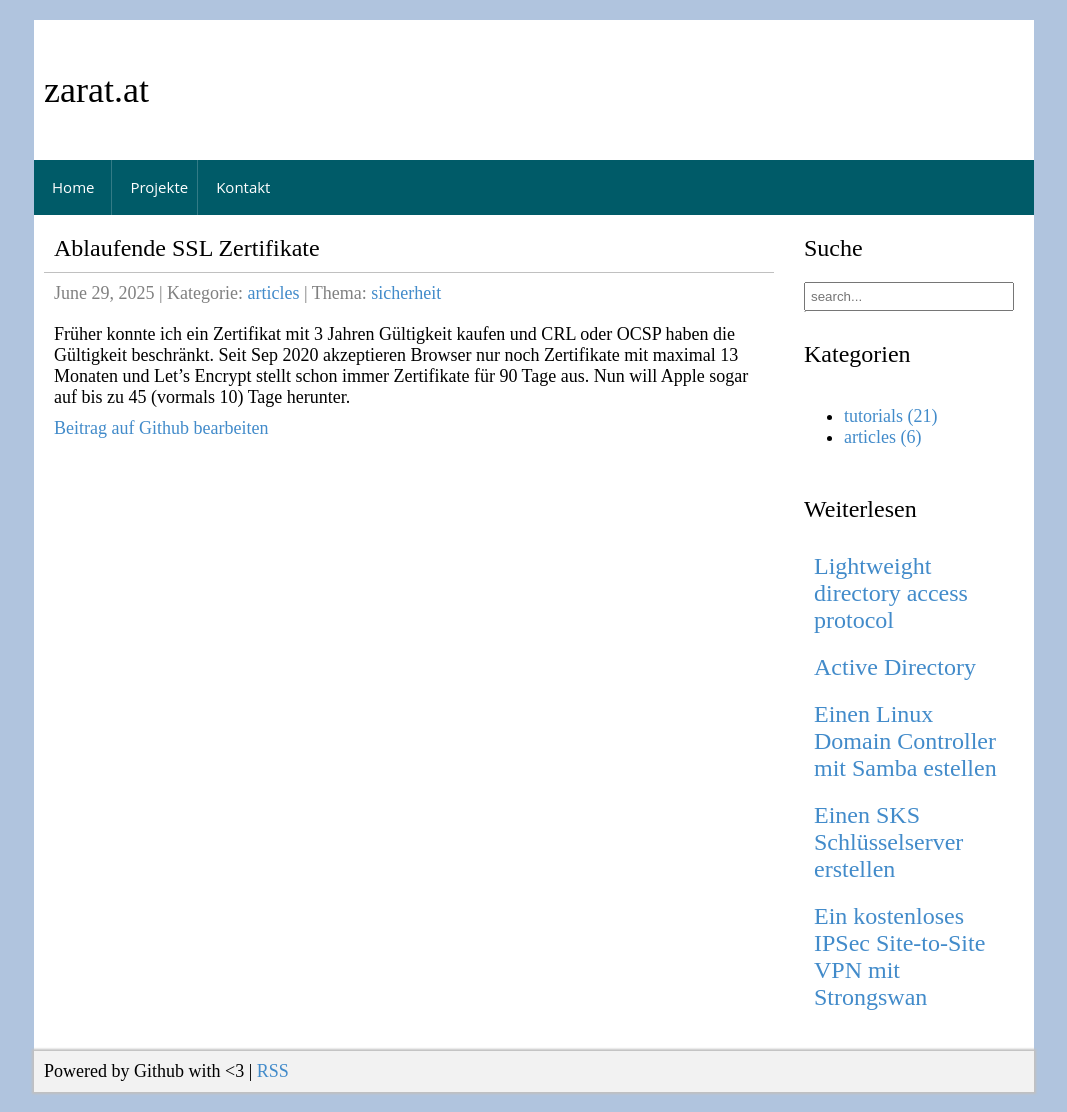
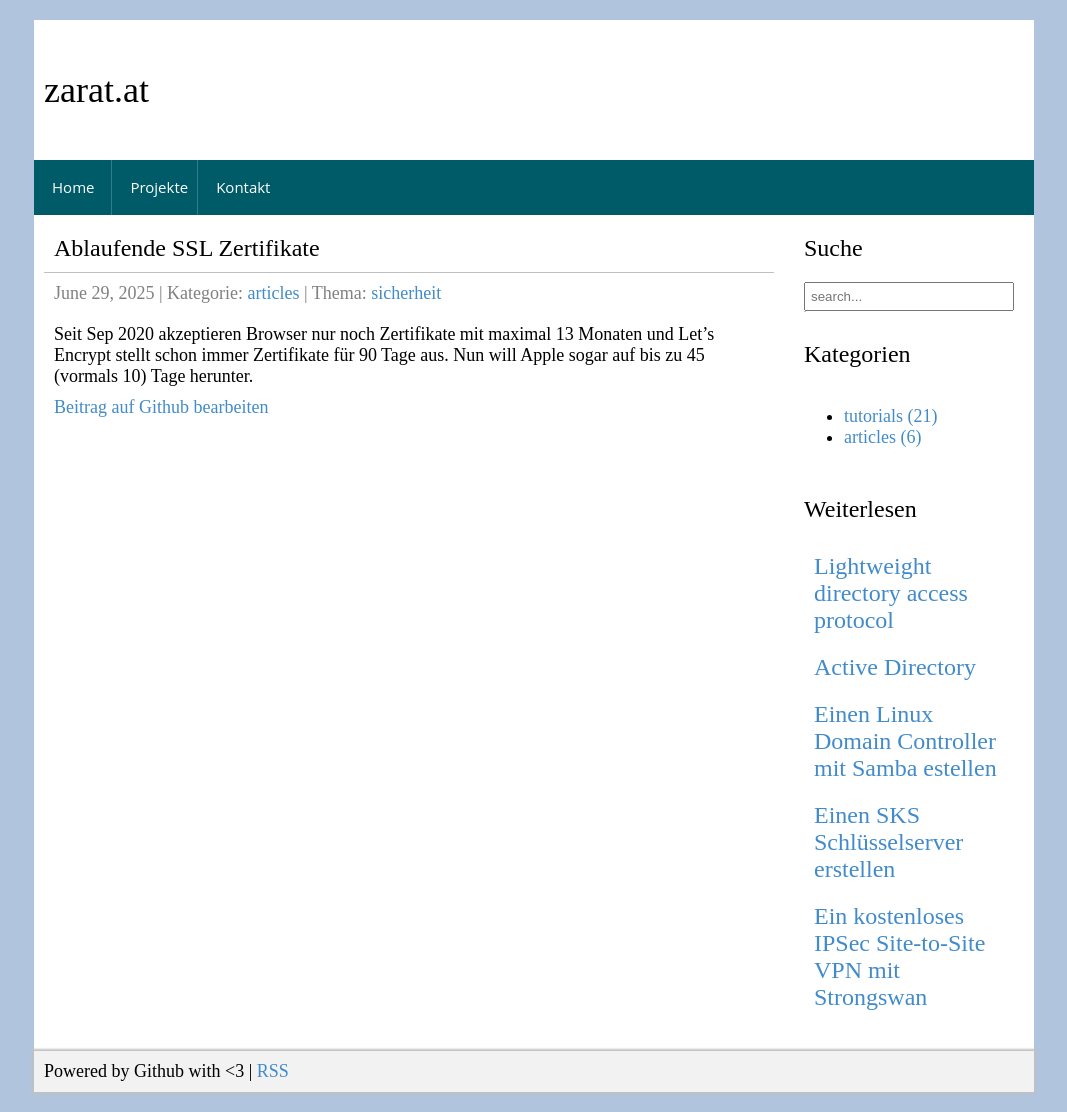
Before and after one commit to zarat/zarat.github.io, a Jekyll site: the page built from _posts/2025-06-29-ablaufende-ssl-zertifikate.markdown, in a window 1280 px wide. Shown: the whole page, without its empty margins (106-1173 px from the left). Built offline with Jekyll 4.4.1, drawn with Linux system fonts in a browser that asks for light colours.

Commit message:
Update 2025-06-29-ablaufende-ssl-zertifikate.markdown

```diff
--- a/_posts/2025-06-29-ablaufende-ssl-zertifikate.markdown
+++ b/_posts/2025-06-29-ablaufende-ssl-zertifikate.markdown
@@ -7,5 +7,5 @@
 permalink: /blog/ablaufende-ssl-zertifikate
 ---
 
-Früher konnte ich ein Zertifikat mit 3 Jahren Gültigkeit kaufen und CRL oder OCSP haben die Gültigkeit beschränkt. Seit Sep 2020 akzeptieren Browser nur noch Zertifikate mit maximal 13 Monaten und Let's Encrypt stellt schon immer Zertifikate für 90 Tage aus. Nun will Apple sogar auf bis zu 45 (vormals 10) Tage herunter.
+Seit Sep 2020 akzeptieren Browser nur noch Zertifikate mit maximal 13 Monaten und Let's Encrypt stellt schon immer Zertifikate für 90 Tage aus. Nun will Apple sogar auf bis zu 45 (vormals 10) Tage herunter.
 <!--excerpt_separator-->
```
